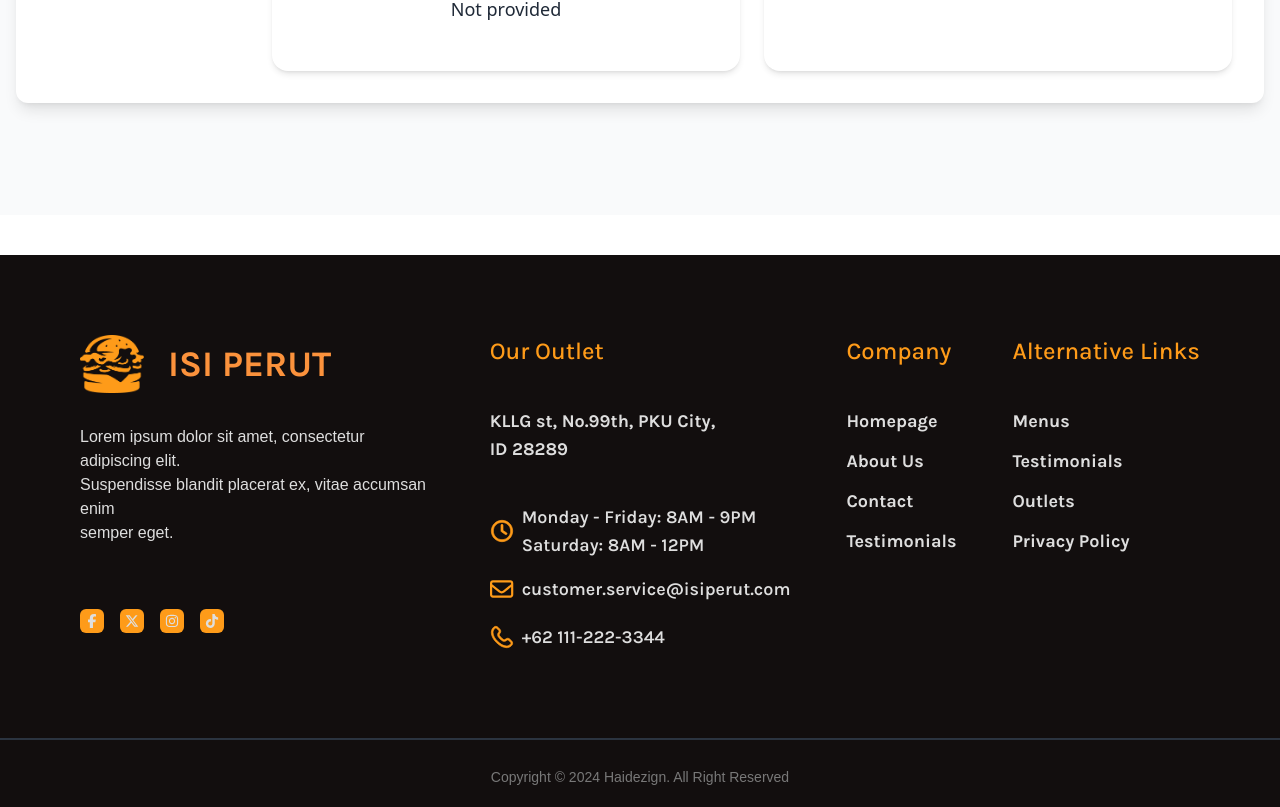
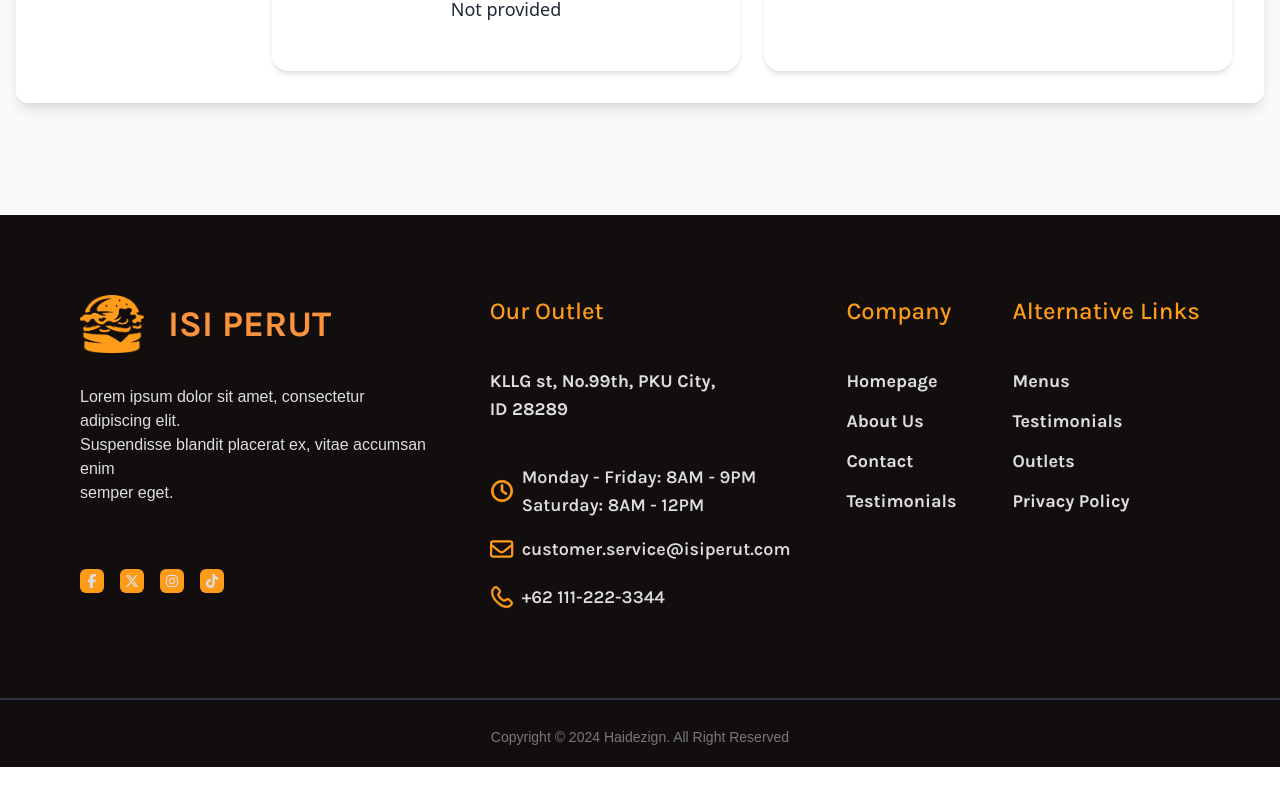
Before and after one commit to yogiefani/FSW2-Chapter6-Tim3-isiperut, a React (Vite) app in the folder Client/: page /profile in a window 1280 px wide. Shown: the part 653-1460 px from the top of the page. After the commit the page ends 1420 px from the top, so only its background shows below. Built offline with nearby package versions, Linux system fonts and the light colour scheme; no server answers; sample sign-in values are in the browser's storage; a web font is replaced by a local one.

Commit message:
fix: remove products header in homeview and whitespace in footer

```diff
--- a/Client/src/components/Footer/Footer.jsx
+++ b/Client/src/components/Footer/Footer.jsx
@@ -31,7 +31,7 @@ const items = [
 const Footer = () => {
   return (
     <>
-      <footer className="bg-custom-black text-custom-white h-auto font-karla mt-10">
+      <footer className="bg-custom-black text-custom-white h-auto font-karla">
         <div className="footer container mx-auto p-20 gap-x-14 text-left">
           <aside>
             <a className="flex justify-center items-center gap-6 mb-6">
--- a/Client/src/pages/HomeView.jsx
+++ b/Client/src/pages/HomeView.jsx
@@ -49,9 +49,9 @@ function HomeView() {
       <NewMenu />
       <Testimoni />
       <BlogSection />
-      <div className="m-5 mt-8">
+      {/* <div className="m-5 mt-8">
         <h1 className="text-4xl font-semibold text-left">Product On Sales</h1>
-      </div>
+      </div> */}
       {/* <div className="m-5 grid md:grid-cols-3 lg:grid-cols-4 gap-y-10">
         {products.map((product) => (
           <CardProduct
```
